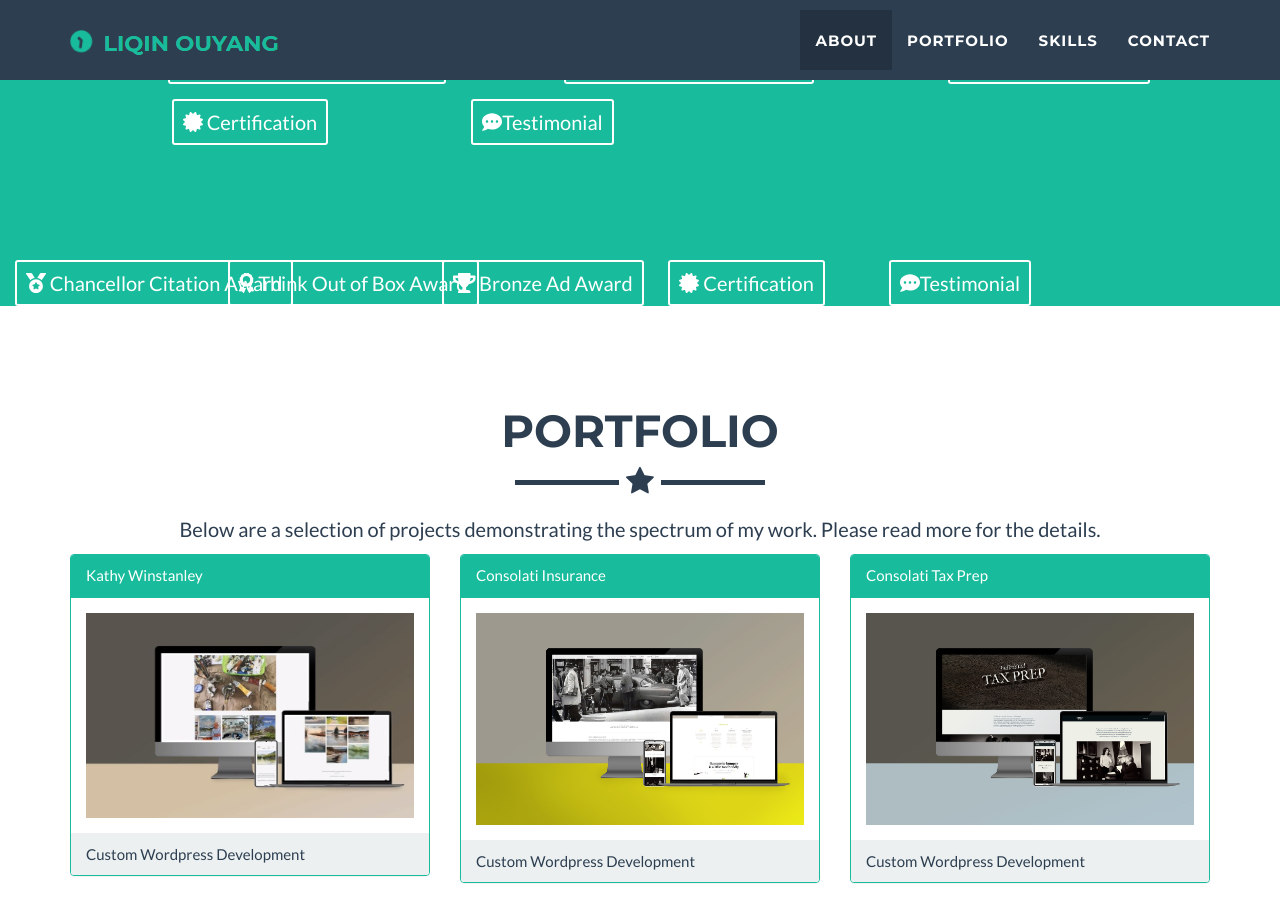
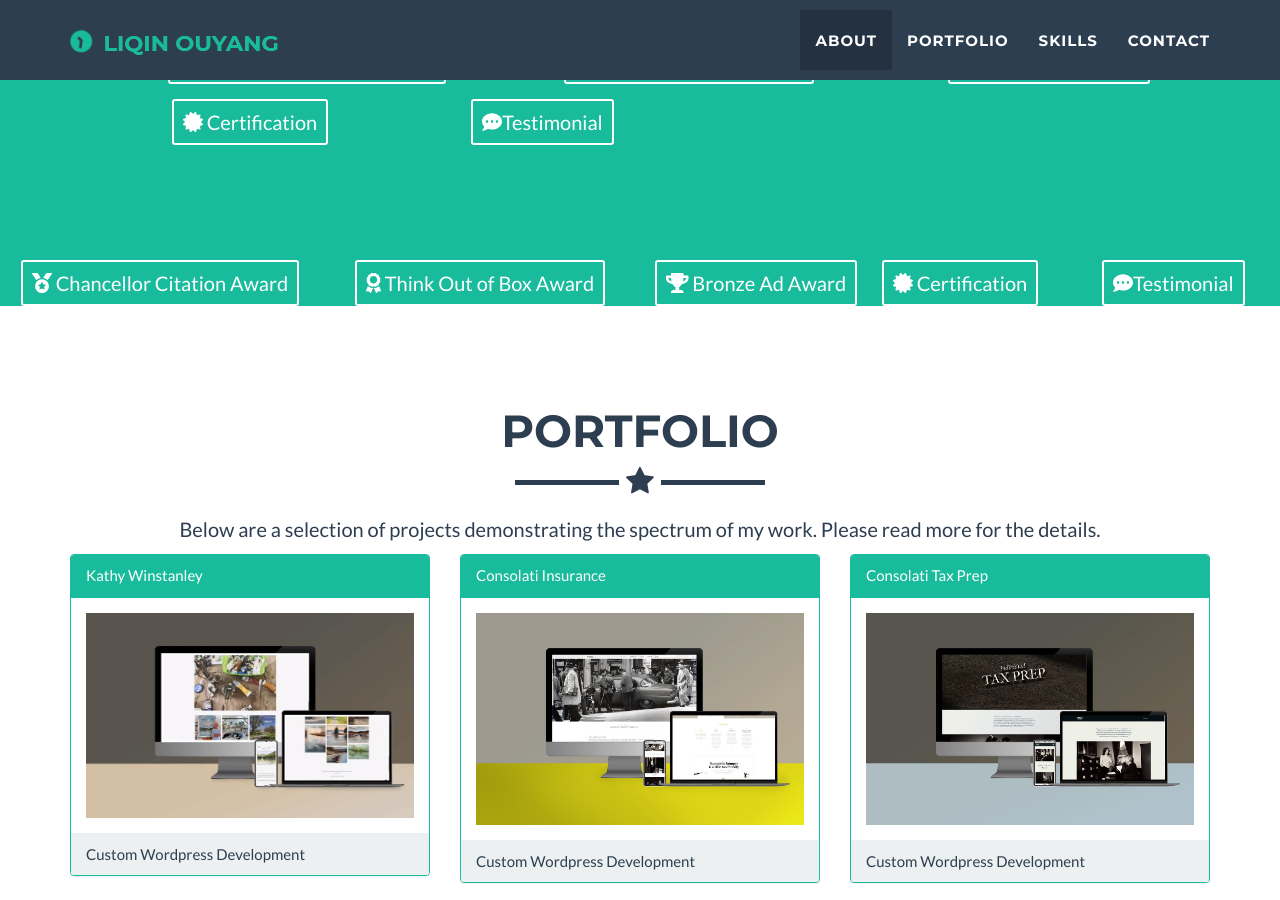
Before and after one commit to hbxtoylq/hbxtoylq.github.io, a Jekyll site: the page built from index.html, in a window 1280 px wide and 900 px high, scrolled down 502 px. Built offline with Jekyll 4.4.1, drawn with Linux system fonts in a browser that asks for light colours; nearby versions of some CDN libraries.

Commit message:
Update header.html

```diff
--- a/_includes/header.html
+++ b/_includes/header.html
@@ -51,11 +51,11 @@
 
      </div>
 	    <div class="row"><div class="col-lg-12">
-                         <div class="col-lg-2  text-center">
+                         <div class="col-lg-3  text-center">
                                 <a href="img/reward/award2.png" class="btn btn-sm btn-outline" target="_blank">
                                  <i class="fas fa-medal"></i> Chancellor Citation Award </a>
                          </div>
-                       <div class="col-lg-2 text-center">
+                       <div class="col-lg-3 text-center">
                                  <a href="img/reward/award3.png" class="btn btn-sm btn-outline" target="_blank">
                                  <i class="fas fa-award"></i> Think Out of Box Award </a>
                          </div>
```
